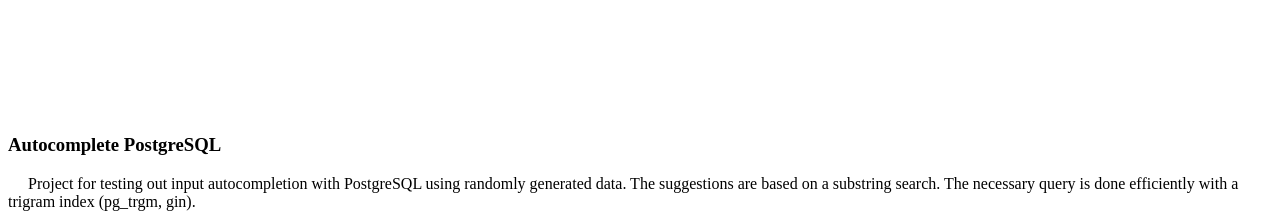
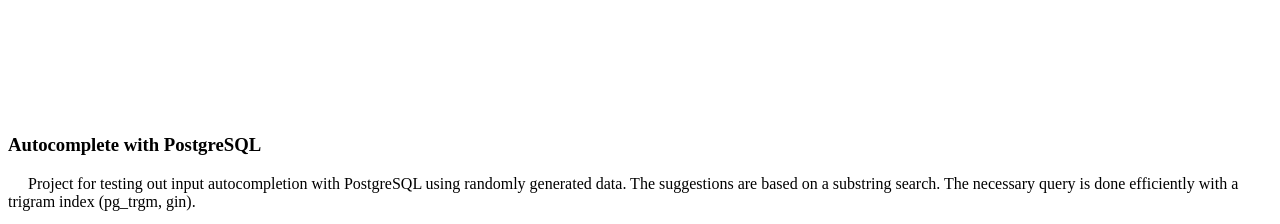
Before and after one commit to christianwaldmann/homepage, a Next.js app: page /projects/autocomplete-postgres in a window 1280 px wide. Shown: the part 1260-1484 px from the top of the page. Built offline with nearby package versions, Linux system fonts and the light colour scheme.

Commit message:
Fix inconsistent project titles

```diff
--- a/locales/de/autocomplete-postgres.js
+++ b/locales/de/autocomplete-postgres.js
@@ -1,5 +1,5 @@
 export const de = {
-	title: "Autocomplete PostgreSQL",
+	title: "Autocomplete mit PostgreSQL",
 	description:
 		"Projekt zum Austesten von Autovervollständigung für ein Eingabefeld mit PostgreSQL. Die Vorschläge basieren auf einer Substring-Suche. Die dafür notwendige Query wird mit einem Trigram-Index (pg_trgm, gin) effizient umgesetzt.",
 };
--- a/locales/de/optimizer-visualization.js
+++ b/locales/de/optimizer-visualization.js
@@ -1,5 +1,5 @@
 export const de = {
-	title: "Optimizer Visualization",
+	title: "Optimierer Visualisierung",
 	description:
 		"Diese Simulation visualisiert Gradientenabstiegsverfahren in verschiedenen Situationen. Die wesentliche Motivation hierfür ist es Optimierer, welche in Deep Learning Frameworks verwendet werden, besser zu verstehen. Folgende Optimierer sind umgesetzt: SGD, SGD Momentum, Nesterov Momentum, AdaGrad, RMSProp, Adam",
 };
--- a/locales/en/autocomplete-postgres.js
+++ b/locales/en/autocomplete-postgres.js
@@ -1,5 +1,5 @@
 export const en = {
-	title: "Autocomplete PostgreSQL",
+	title: "Autocomplete with PostgreSQL",
 	description:
 		"Project for testing out input autocompletion with PostgreSQL using randomly generated data. The suggestions are based on a substring search. The necessary query is done efficiently with a trigram index (pg_trgm, gin).",
 };
```
